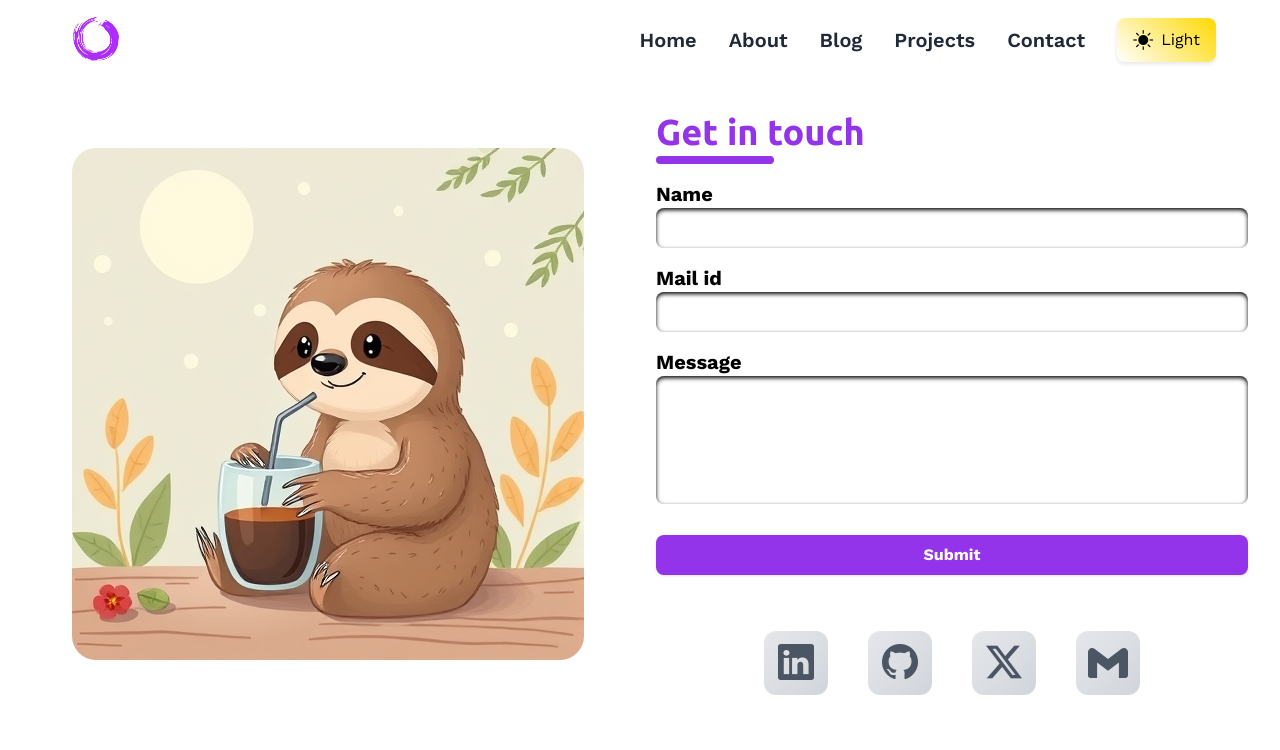
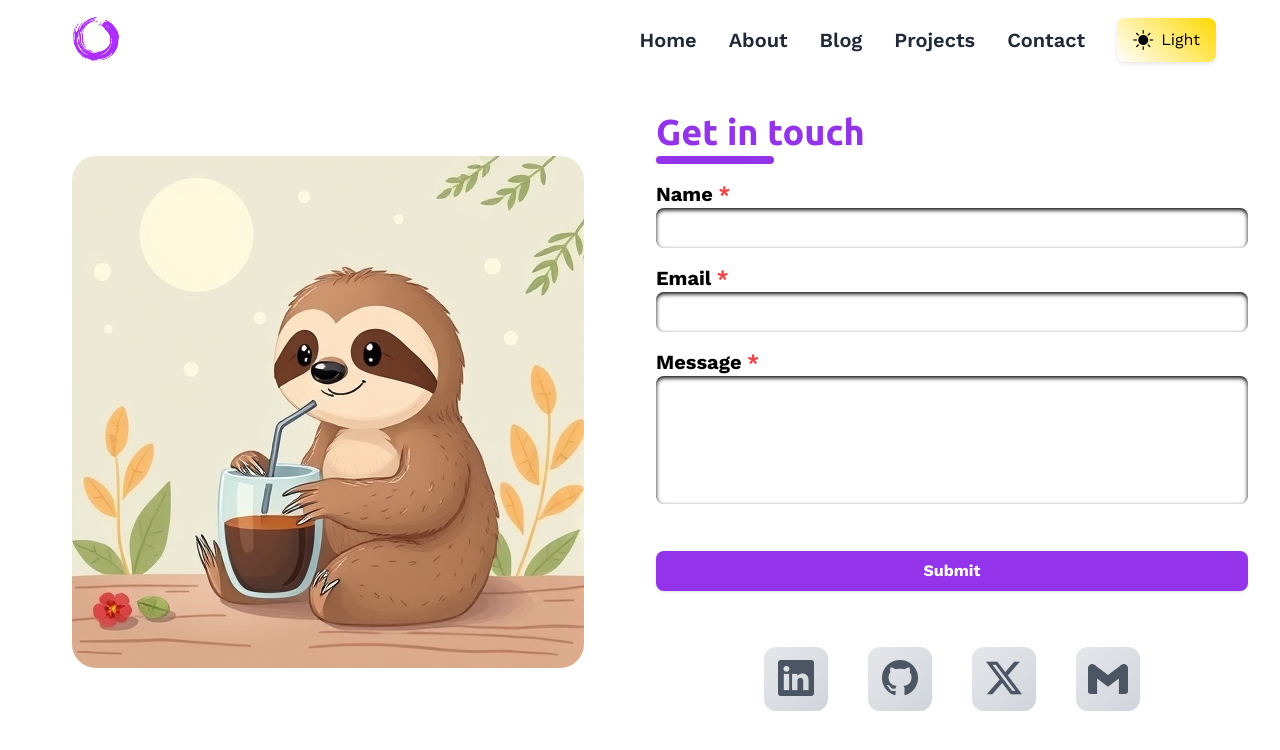
Before and after one commit to Jatinbhardwaj-093/JB, a Vue app: page /contact in a window 1280 px wide. Shown: the top 750 px of the page. Built offline with nearby package versions, Linux system fonts and the light colour scheme.

Commit message:
improve the validation and popup sucssess message

```diff
--- a/src/components/ContactMail.vue
+++ b/src/components/ContactMail.vue
@@ -1,19 +1,45 @@
 <script setup lang="ts">
-import { ref } from "vue";
+import { ref, computed } from "vue";
 import { useThemeStore } from "../store/theme";
 import ContactLink from "./ContactLink.vue";
+
 const WEB3FORMS_ACCESS_KEY = "f19ff89a-d669-4a51-8d08-47e392f4a85f";
-
 const themeStore = useThemeStore();
 
 // Reactive form data
 const name = ref("");
 const email = ref("");
 const message = ref("");
-const showSuccessPopup = ref(false); // Flag to show success popup
+const showSuccessPopup = ref(false);
+const isLoading = ref(false);
+const errorMessage = ref("");
+
+// Form validation
+const errors = ref({ name: "", email: "", message: "" });
+
+const isValidEmail = computed(() => {
+    const emailRegex = /^[^\s@]+@[^\s@]+\.[^\s@]+$/;
+    return emailRegex.test(email.value);
+});
+
+const validateForm = () => {
+    errors.value = { name: "", email: "", message: "" };
+
+    if (!name.value.trim()) errors.value.name = "Name is required";
+    if (!email.value.trim()) errors.value.email = "Email is required";
+    else if (!isValidEmail.value) errors.value.email = "Please enter a valid email";
+    if (!message.value.trim()) errors.value.message = "Message is required";
+
+    return !Object.values(errors.value).some(error => error);
+};
 
 // Submit form method
 const submitForm = async () => {
+    if (!validateForm()) return;
+
+    isLoading.value = true;
+    errorMessage.value = "";
+
     try {
         const response = await fetch("https://api.web3forms.com/submit", {
             method: "POST",
@@ -32,24 +58,25 @@ const submitForm = async () => {
         const result = await response.json();
 
         if (result.success) {
-            showSuccessPopup.value = true; // Show success popup
-            // Reset form fields after success
+            showSuccessPopup.value = true;
             name.value = "";
             email.value = "";
             message.value = "";
         } else {
-            console.error("Error submitting form:", result);
+            errorMessage.value = "Failed to send message. Please try again.";
         }
     } catch (error) {
-        console.error("Error submitting form:", error);
+        errorMessage.value = "An error occurred. Please try again later.";
+    } finally {
+        isLoading.value = false;
     }
 };
 
-// Close the success popup
 const closePopup = () => {
     showSuccessPopup.value = false;
 };
 </script>
+
 <template>
     <div :data-theme="themeStore.theme">
         <div class="flex flex-col md:flex-row justify-center items-center p-4 space-y-8 md:space-y-0">
@@ -68,60 +95,84 @@ const closePopup = () => {
                 </p>
                 <div class="w-1/5 h-2 rounded-lg bg-purple-600 mt-1 mb-4"></div>
 
+                <!-- Error Message -->
+                <div v-if="errorMessage" class="mb-4 p-3 rounded bg-red-100 text-red-700">
+                    {{ errorMessage }}
+                </div>
+
                 <!-- Form -->
-                <form @submit.prevent="submitForm">
-                    <label for="name" class="text-xl font-bold text-black"
+                <form @submit.prevent="submitForm" novalidate>
+                    <div class="mb-4">
+                        <label for="name" class="text-xl font-bold"
                             :class="{ 'text-white': themeStore.theme === 'dark' }">
-                        Name
+                            Name <span class="text-red-500">*</span>
                         </label>
-                    <input type="text" id="name" v-model="name"
-                        class="shadow-inner shadow-black rounded-lg h-10 w-full px-3 mb-4 outline-none text-base font-semibold font-ubuntu focus:outline-purple-500"
+                        <input type="text" id="name" v-model="name" required :aria-invalid="!!errors.name"
+                            :aria-describedby="errors.name ? 'name-error' : undefined"
+                            class="shadow-inner shadow-black rounded-lg h-10 w-full px-3 outline-none text-base font-semibold font-ubuntu focus:outline-purple-500 transition-all duration-300"
                             :class="{
                                 'text-white bg-[#2c2c2c]': themeStore.theme === 'dark',
                                 'bg-white text-black': themeStore.theme === 'light',
+                                'border-red-500': errors.name
                             }" />
+                        <p v-if="errors.name" id="name-error" class="text-red-500 text-sm mt-1">{{ errors.name }}</p>
+                    </div>
 
-                    <label for="mail" class="text-xl font-bold text-black"
+                    <div class="mb-4">
+                        <label for="mail" class="text-xl font-bold"
                             :class="{ 'text-white': themeStore.theme === 'dark' }">
-                        Mail id
+                            Email <span class="text-red-500">*</span>
                         </label>
-                    <input type="email" id="mail" v-model="email"
-                        class="shadow-inner shadow-black rounded-lg h-10 w-full px-3 mb-4 outline-none text-base font-semibold font-ubuntu focus:outline-purple-500"
+                        <input type="email" id="mail" v-model="email" required :aria-invalid="!!errors.email"
+                            :aria-describedby="errors.email ? 'email-error' : undefined"
+                            class="shadow-inner shadow-black rounded-lg h-10 w-full px-3 outline-none text-base font-semibold font-ubuntu focus:outline-purple-500 transition-all duration-300"
                             :class="{
                                 'text-white bg-[#2c2c2c]': themeStore.theme === 'dark',
                                 'bg-white text-black': themeStore.theme === 'light',
+                                'border-red-500': errors.email
                             }" />
+                        <p v-if="errors.email" id="email-error" class="text-red-500 text-sm mt-1">{{ errors.email }}</p>
+                    </div>
 
-                    <label for="message" class="text-xl font-bold text-black"
+                    <div class="mb-4">
+                        <label for="message" class="text-xl font-bold"
                             :class="{ 'text-white': themeStore.theme === 'dark' }">
-                        Message
+                            Message <span class="text-red-500">*</span>
                         </label>
-                    <textarea id="message" v-model="message" rows="5"
-                        class="shadow-inner shadow-black rounded-lg w-full px-3 outline-none pt-2 text-base font-semibold font-ubuntu resize-none focus:outline-purple-500"
+                        <textarea id="message" v-model="message" rows="5" required :aria-invalid="!!errors.message"
+                            :aria-describedby="errors.message ? 'message-error' : undefined"
+                            class="shadow-inner shadow-black rounded-lg w-full px-3 outline-none pt-2 text-base font-semibold font-ubuntu resize-none focus:outline-purple-500 transition-all duration-300"
                             :class="{
                                 'text-white bg-[#2c2c2c]': themeStore.theme === 'dark',
                                 'bg-white text-black': themeStore.theme === 'light',
+                                'border-red-500': errors.message
                             }"></textarea>
+                        <p v-if="errors.message" id="message-error" class="text-red-500 text-sm mt-1">{{ errors.message
+                            }}</p>
+                    </div>
 
-                    <button type="submit"
-                        class="mt-6 bg-purple-600 text-white font-bold py-2 px-4 w-full rounded-lg shadow hover:bg-purple-700 transition-colors">
-                        Submit
+                    <button type="submit" :disabled="isLoading"
+                        class="mt-6 bg-purple-600 text-white font-bold py-2 px-4 w-full rounded-lg shadow hover:bg-purple-700 transition-all duration-300 disabled:opacity-50 disabled:cursor-not-allowed">
+                        <span v-if="isLoading">Sending...</span>
+                        <span v-else>Submit</span>
                     </button>
                 </form>
 
                 <!-- Success Popup -->
                 <div v-if="showSuccessPopup"
-                    class="fixed inset-0 bg-gray-500 bg-opacity-50 flex justify-center items-center z-50">
-                    <div class="p-8 rounded-xl shadow-xl text-center bg-white"
-                        :class="{ 'bg-[#3B1C32] text-white': themeStore.theme === 'dark' }">
+                    class="fixed inset-0 bg-gray-500 bg-opacity-50 flex justify-center items-center z-50 animate-fadeIn">
+                    <div class="p-8 rounded-xl shadow-xl text-center transform transition-all duration-300 animate-scaleIn"
+                        :class="{ 'bg-[#3B1C32] text-white': themeStore.theme === 'dark', 'bg-white': themeStore.theme === 'light' }">
                         <p class="text-xl font-semibold text-green-500">
                             Mail sent successfully!
                         </p>
-                        <button @click="closePopup" class="mt-4 bg-purple-600 text-white py-2 px-4 rounded-lg">
+                        <button @click="closePopup"
+                            class="mt-4 bg-purple-600 text-white py-2 px-4 rounded-lg hover:bg-purple-700 transition-colors">
                             Close
                         </button>
                     </div>
                 </div>
+
                 <!-- Social Links -->
                 <div class="mt-8 lg:mt-14 w-min mx-auto">
                     <ContactLink />
@@ -130,3 +181,35 @@ const closePopup = () => {
         </div>
     </div>
 </template>
+
+<style scoped>
+@keyframes fadeIn {
+    from {
+        opacity: 0;
+    }
+
+    to {
+        opacity: 1;
+    }
+}
+
+@keyframes scaleIn {
+    from {
+        transform: scale(0.95);
+        opacity: 0;
+    }
+
+    to {
+        transform: scale(1);
+        opacity: 1;
+    }
+}
+
+.animate-fadeIn {
+    animation: fadeIn 0.3s ease-out;
+}
+
+.animate-scaleIn {
+    animation: scaleIn 0.3s ease-out;
+}
+</style>
```
Lines whose indentation alone changed are shown as unchanged.
